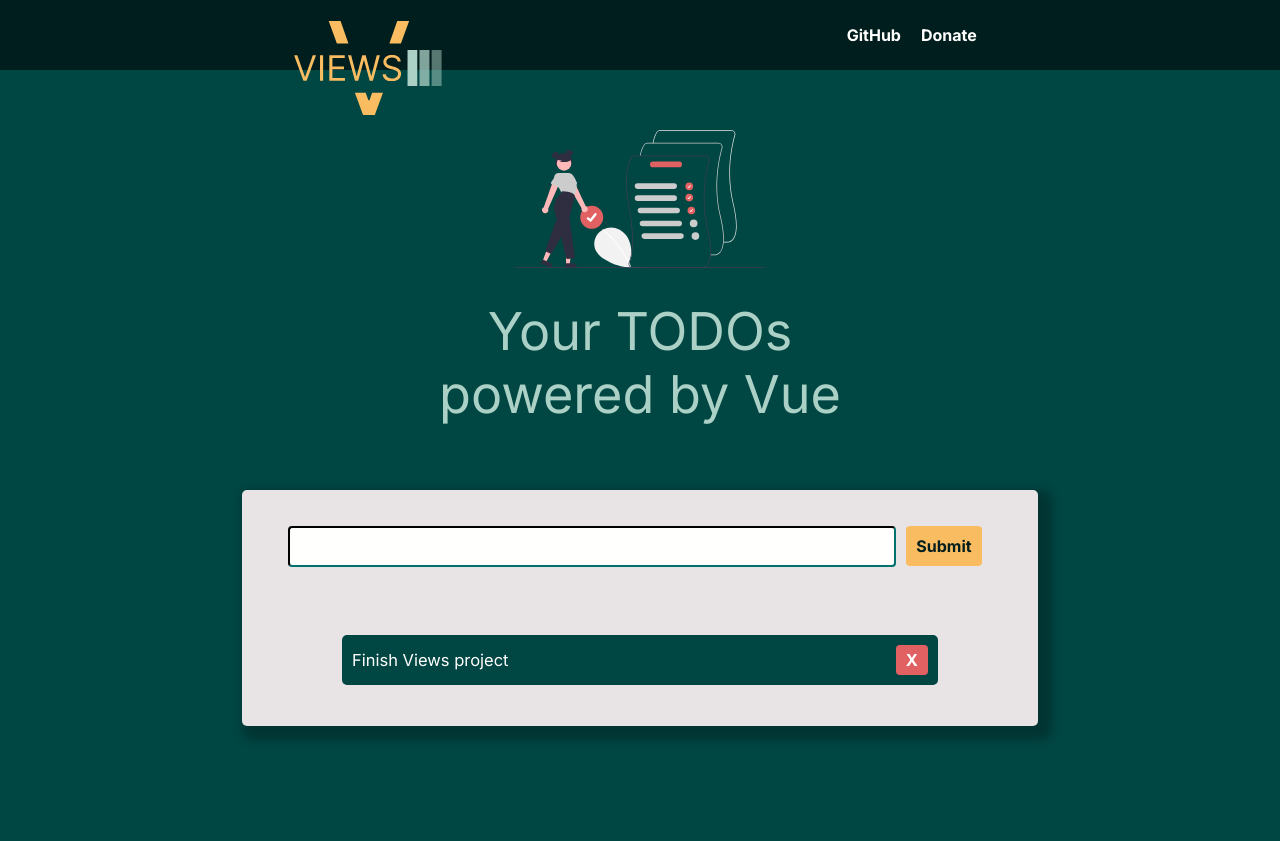
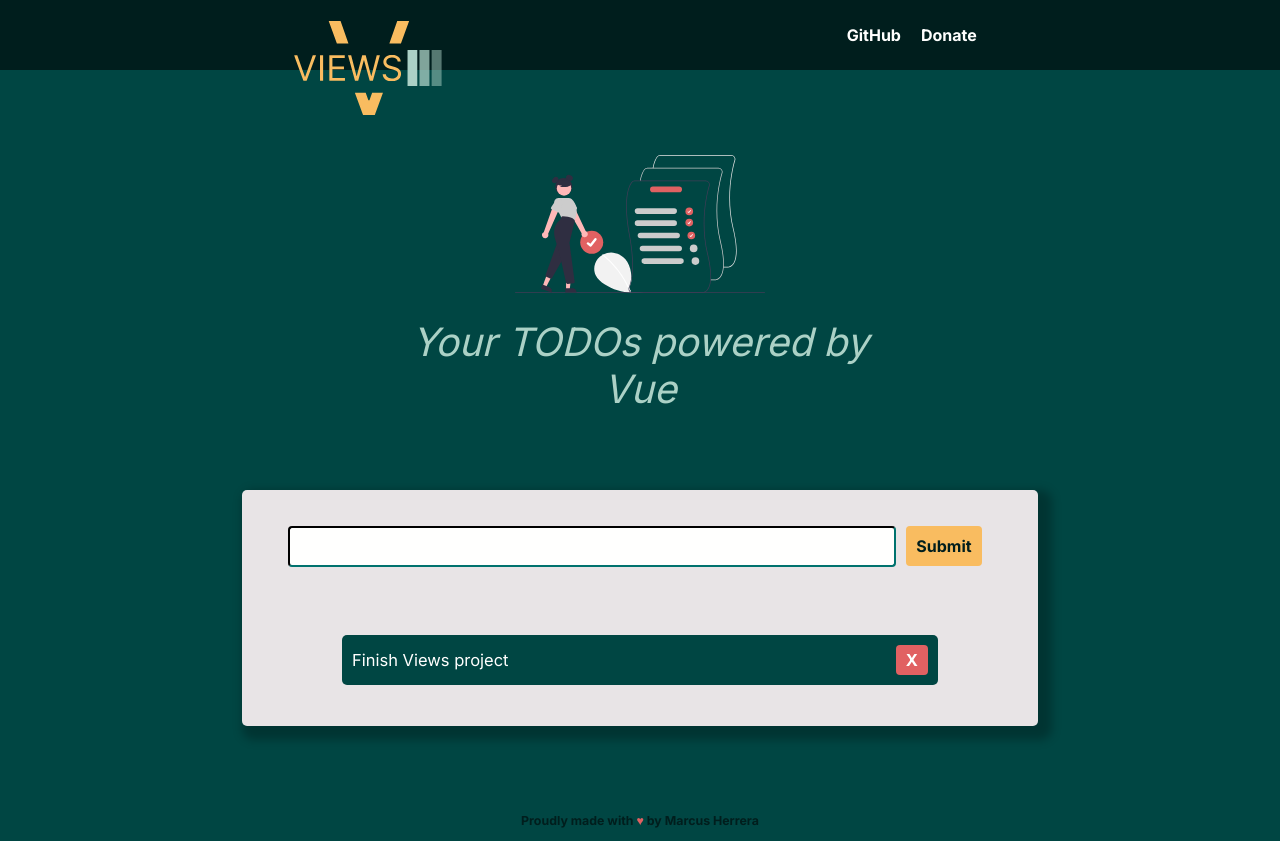
Before and after one commit to mahiv87/Views-by-Vue, a Vue app: page / in a window 1280 px wide. Before the commit the page ends 801 px from the top, so only its background shows below. Built offline with nearby package versions, Linux system fonts and the light colour scheme.

Commit message:
added footer

```diff
--- a/src/App.vue
+++ b/src/App.vue
@@ -1,20 +1,19 @@
 <script setup lang="ts">
 // This starter template is using Vue 3 <script setup> SFCs
 // Check out https://vuejs.org/api/sfc-script-setup.html#script-setup
-import HelloWorld from './components/HelloWorld.vue';
 import NavVue from './components/Nav.vue';
 import Todos from './components/Todos/Todos.vue';
+import Footer from './components/Footer.vue';
 </script>
 
 <template>
 	<NavVue />
 	<div class="heading">
 		<img src="./assets/todo-list.svg" alt="todo-list-svg" class="todo-img" />
-		<p></p>
-		<!-- <p class="title">Vue Your TODOs</p> -->
 		<p class="subtitle">Your TODOs powered by Vue</p>
 	</div>
 	<Todos />
+	<Footer />
 </template>
 
 <style scoped>
@@ -33,9 +32,10 @@ import Todos from './components/Todos/Todos.vue';
 	padding: 0px 8px;
 	max-width: 500px;
 	color: #abd1c6;
-	font-size: 52.11px;
+	font-size: 39.09px;
+	font-style: italic;
 	text-align: center;
-	margin-top: 0;
+	margin: 25px 0px;
 }
 .title {
 	display: flex;
@@ -53,6 +53,7 @@ import Todos from './components/Todos/Todos.vue';
 .todo-img {
 	width: 250px;
 	height: auto;
+	margin-top: 25px;
 }
 
 /* p::after {
@@ -96,7 +97,7 @@ import Todos from './components/Todos/Todos.vue';
 @media screen and (max-width: 992px) {
 	.subtitle {
 		top: 0;
-		font-size: 32px;
+		font-size: 22px;
 		margin-bottom: 75px;
 	}
 
--- /dev/null
+++ b/src/components/Footer.vue
@@ -0,0 +1,24 @@
+<template>
+	<div class="footer-container">
+		<p>
+			Proudly made with <span class="heart">&#9829;</span> by Marcus Herrera
+		</p>
+	</div>
+</template>
+
+<style>
+.footer-container {
+	display: flex;
+	justify-content: center;
+	color: #001e1d;
+	font-weight: bold;
+}
+
+.footer-container p {
+	font-size: 12.38px;
+}
+
+.heart {
+	color: #e16162;
+}
+</style>
```
